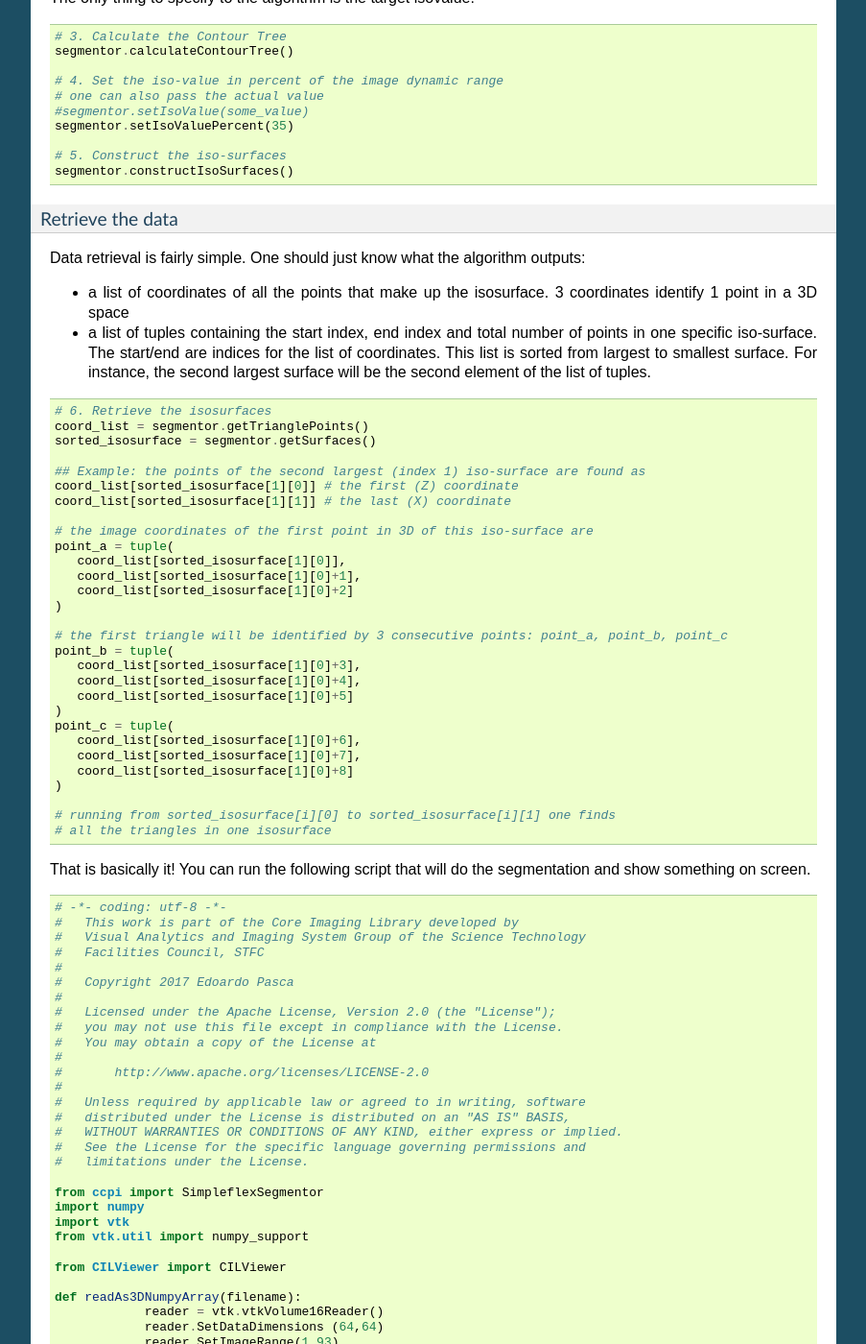
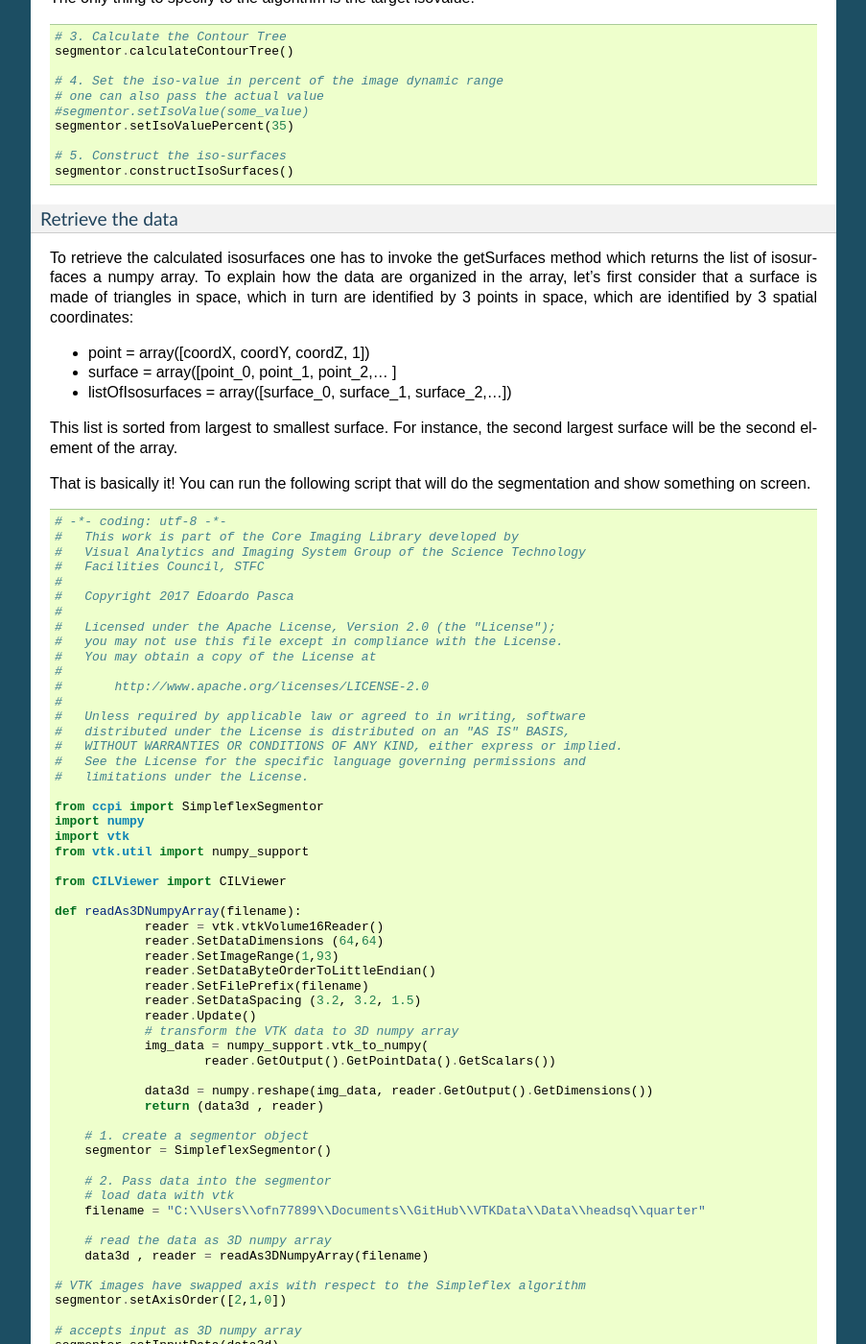
Before and after one commit to vais-ral/CIL-Docs, a Sphinx documentation site: the page built from docs/segmentation.rst, in a window 1280 px wide and 1400 px high, scrolled down 1669 px. Shown: the whole window at 96% size, without its empty margins (198-1101 px from the left). Built offline with Sphinx 7.4.7, drawn with Linux system fonts in a browser that asks for light colours; some of the changed text lies outside the part shown.

Commit message:
updated segmentation with new way to return the isosurfaces

```diff
--- a/docs/segmentation.rst
+++ b/docs/segmentation.rst
@@ -105,42 +105,15 @@ The only thing to specify to the algorithm is the target isovalue:
 Retrieve the data
 .................
 
-Data retrieval is fairly simple. One should just know what the algorithm outputs:
+To retrieve the calculated isosurfaces one has to invoke the getSurfaces method which returns the list of isosurfaces a numpy array. To explain
+how the data are organized in the array, let's first consider that a surface is made of triangles in space, which in turn
+are identified by 3 points in space, which are identified by 3 spatial coordinates:
 
-- a list of coordinates of all the points that make up the isosurface. 3 coordinates identify 1 point in a 3D space
-- a list of tuples containing the start index, end index and total number of points in one specific iso-surface. The start/end are indices for the list of coordinates. This list is sorted from largest to smallest surface. For instance, the second largest surface will be the second element of the list of tuples.
+- point = array([coordX, coordY, coordZ, 1])
+- surface = array([point_0, point_1, point_2,... ]
+- listOfIsosurfaces = array([surface_0, surface_1, surface_2,...])
 
-.. code-block:: python
-
-    # 6. Retrieve the isosurfaces
-    coord_list = segmentor.getTrianglePoints()
-    sorted_isosurface = segmentor.getSurfaces()
-
-    ## Example: the points of the second largest (index 1) iso-surface are found as
-    coord_list[sorted_isosurface[1][0]] # the first (Z) coordinate
-    coord_list[sorted_isosurface[1][1]] # the last (X) coordinate
-
-    # the image coordinates of the first point in 3D of this iso-surface are
-    point_a = tuple(
-       coord_list[sorted_isosurface[1][0]],
-       coord_list[sorted_isosurface[1][0]+1],
-       coord_list[sorted_isosurface[1][0]+2]
-    )
-
-    # the first triangle will be identified by 3 consecutive points: point_a, point_b, point_c
-    point_b = tuple(
-       coord_list[sorted_isosurface[1][0]+3],
-       coord_list[sorted_isosurface[1][0]+4],
-       coord_list[sorted_isosurface[1][0]+5]
-    )
-    point_c = tuple(
-       coord_list[sorted_isosurface[1][0]+6],
-       coord_list[sorted_isosurface[1][0]+7],
-       coord_list[sorted_isosurface[1][0]+8]
-    )
-
-    # running from sorted_isosurface[i][0] to sorted_isosurface[i][1] one finds
-    # all the triangles in one isosurface
+This list is sorted from largest to smallest surface. For instance, the second largest surface will be the second element of the array.
 
 That is basically it! You can run the following script that will do the segmentation and show something on screen.
 
@@ -216,87 +189,73 @@ That is basically it! You can run the following script that will do the segmenta
     segmentor.constructIsoSurfaces()
 
     # 6. Retrieve the isosurfaces and display
-    coord_list = segmentor.getTrianglePoints()
-    sorted_isosurface = segmentor.getSurfaces()
+	surf_list = segmentor.getSurfaces()
+
+	########################################################################
+	# 7. Display
+	# with the retrieved data we construct polydata actors to be displayed
+	# with VTK. Notice that this part is VTK specific. However, it shows how to
+	# process the data returned by the algorithm.
+
+	# Create the VTK output
+	# Points coordinates structure
+	triangle_vertices = vtk.vtkPoints()
+	#associate the points to triangles
+	triangle = vtk.vtkTriangle()
+	# put all triangles in an array
+	triangles = vtk.vtkCellArray()
+	isTriangle = 0
+	nTriangle = 0
+
+	surface = 0
+	# associate each coordinate with a point: 3 coordinates are needed for a point
+	# in 3D. Additionally we perform a shift from image coordinates (pixel) which
+	# is the default of the Contour Tree Algorithm to the World Coordinates.
+
+	origin = reader.GetOutput().GetOrigin()
+	spacing = reader.GetOutput().GetSpacing()
+
+	# augmented matrix for affine transformations
+	mScaling = numpy.asarray([spacing[0], 0,0,0,
+							  0,spacing[1],0,0,
+							  0,0,spacing[2],0,
+							  0,0,0,1]).reshape((4,4))
+	mShift = numpy.asarray([1,0,0,origin[0],
+							0,1,0,origin[1],
+							0,0,1,origin[2],
+							0,0,0,1]).reshape((4,4))
+
+	mTransform = numpy.dot(mScaling, mShift)
+	point_count = 0
+	for surf in surf_list:
+		print("Image-to-world coordinate trasformation ... %d" % surface)
+		for point in surf:
+
+			world_coord = numpy.dot(mTransform, point)
+			xCoord = world_coord[0]
+			yCoord = world_coord[1]
+			zCoord = world_coord[2]
+			triangle_vertices.InsertNextPoint(xCoord, yCoord, zCoord);
 
 
-    ########################################################################
-    # 7. Display
-    # with the retrieved data we construct polydata actors to be displayed
-    # with VTK. Notice that this part is VTK specific. However, it shows how to
-    # process the data returned by the algorithm.
+			# The id of the vertex of the triangle (0,1,2) is linked to
+			# the id of the points in the list, so in facts we just link id-to-id
+			triangle.GetPointIds().SetId(isTriangle, point_count)
+			isTriangle += 1
+			point_count += 1
 
-    # Create the VTK output
-    # Points coordinates structure
-    triangle_vertices = vtk.vtkPoints()
-    #associate the points to triangles
-    triangle = vtk.vtkTriangle()
-    # put all triangles in an array
-    triangles = vtk.vtkCellArray()
-    isTriangle = 0
-    nTriangle = 0
-
-    surface = 0
-    # associate each coordinate with a point: 3 coordinates are needed for a point
-    # in 3D. Additionally we perform a shift from image coordinates (pixel) which
-    # is the default of the Contour Tree Algorithm to the World Coordinates.
-    # TODO: add this in the algorithm.
-    origin = reader.GetOutput().GetOrigin()
-    spacing = reader.GetOutput().GetSpacing()
-    axisOrder = [2,1,0]
-
-    mScaling = numpy.asarray([spacing[0], 0,0,0,
-                              0,spacing[1],0,0,
-                              0,0,spacing[2],0,
-                              0,0,0,1]).reshape((4,4))
-    mShift = numpy.asarray([1,0,0,origin[0],
-                            0,1,0,origin[1],
-                            0,0,1,origin[2],
-                            0,0,0,1]).reshape((4,4))
-
-    mTransform = numpy.dot(mScaling, mShift)
-    point_count = 0
-    for t in sorted_isosurface:
-        print("Image-to-world coordinate trasformation ... %d" % surface)
-        begin = t[0];
-        end = t[1];
-        i = begin
-
-        while i < end :
-            # The spacing is the height, length, and width of a voxel or
-            # the distance between neighboring pixels,
-            # vector of coordinates
-            x = numpy.asarray((coord_list[i + segmentor.axisOrder[0]],
-                               coord_list[i + segmentor.axisOrder[1]],
-                               coord_list[i + segmentor.axisOrder[2]],
-                               1))
-            world_coord = numpy.dot(mTransform, x)
-            xCoord = world_coord[0]
-            yCoord = world_coord[1]
-            zCoord = world_coord[2]
-            i += 3
-            triangle_vertices.InsertNextPoint(xCoord, yCoord, zCoord);
+			if (isTriangle == 3) :
+					isTriangle = 0;
+					# insert the current triangle in the triangles array
+					triangles.InsertNextCell(triangle);
 
 
-            # The id of the vertex of the triangle (0,1,2) is linked to
-            # the id of the points in the list, so in facts we just link id-to-id
-            triangle.GetPointIds().SetId(isTriangle, point_count)
-            isTriangle += 1
-            point_count += 1
+		surface += 1
 
-            if (isTriangle == 3) :
-                    isTriangle = 0;
-                    # insert the current triangle in the triangles array
-                    triangles.InsertNextCell(triangle);
-
-
-        surface += 1
-
-    # polydata object
-    trianglePolyData = vtk.vtkPolyData()
-    trianglePolyData.SetPoints( triangle_vertices )
-    trianglePolyData.SetPolys(  triangles  )
-
+	# polydata object
+	trianglePolyData = vtk.vtkPolyData()
+	trianglePolyData.SetPoints( triangle_vertices )
+	trianglePolyData.SetPolys(  triangles  )
 
 
     ###############################################################################
```
